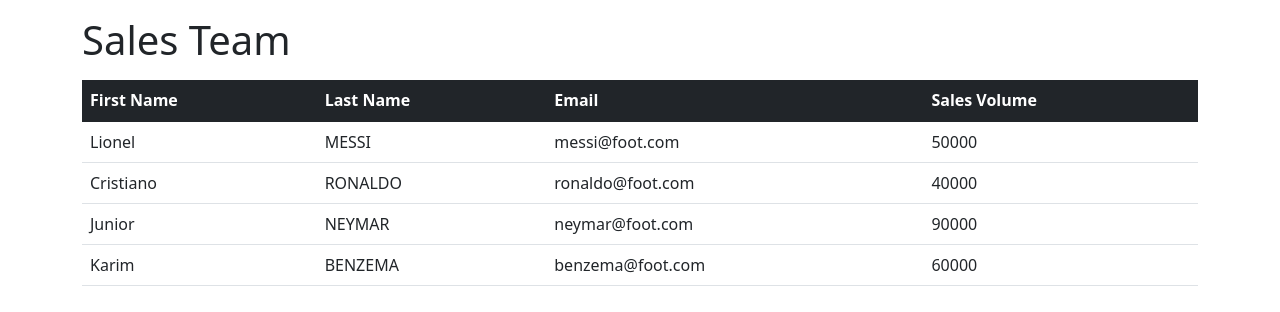
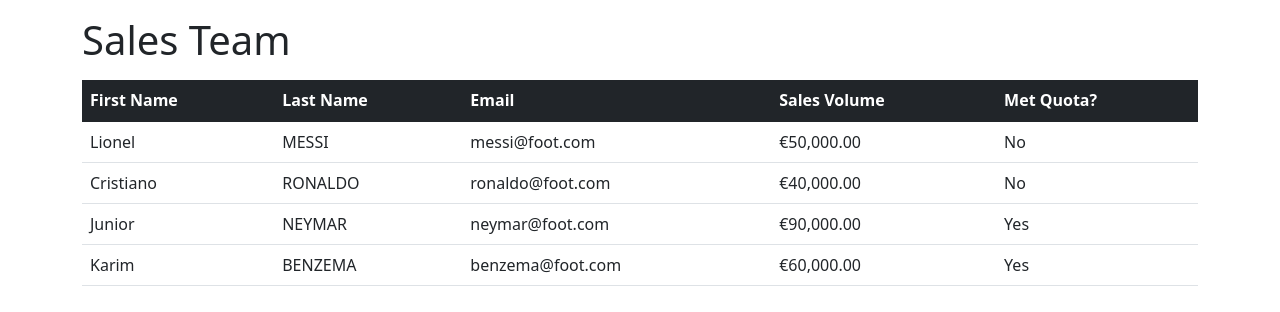
Before and after one commit to YAHIAOUIanis/angular-ecommerce, an Angular app: page / in a window 1280 px wide. Shown: the top 312 px of the page. Built offline with nearby package versions, Linux system fonts and the light colour scheme.

Commit message:
Met Quota ?

```diff
--- a/src/app/sales-person-list/sales-person-list.component.html
+++ b/src/app/sales-person-list/sales-person-list.component.html
@@ -5,6 +5,7 @@
             <th>Last Name</th>
             <th>Email</th>
             <th>Sales Volume</th>
+            <th>Met Quota?</th>
         </tr>
     </thead>
     <tbody>
@@ -12,7 +13,11 @@
             <td>{{ tempSalesPerson.firstName }}</td>
             <td>{{ tempSalesPerson.lastName }}</td>
             <td>{{ tempSalesPerson.email }}</td>
-            <td>{{ tempSalesPerson.salesVolume }}</td>
+            <td>{{ tempSalesPerson.salesVolume | currency:'EUR' }}</td>
+            <td>
+                <div *ngIf="tempSalesPerson.salesVolume >= 60000; else myElseBlock">Yes</div>
+                <ng-template #myElseBlock>No</ng-template>
+            </td>
         </tr>
     </tbody>
 </table>
```
